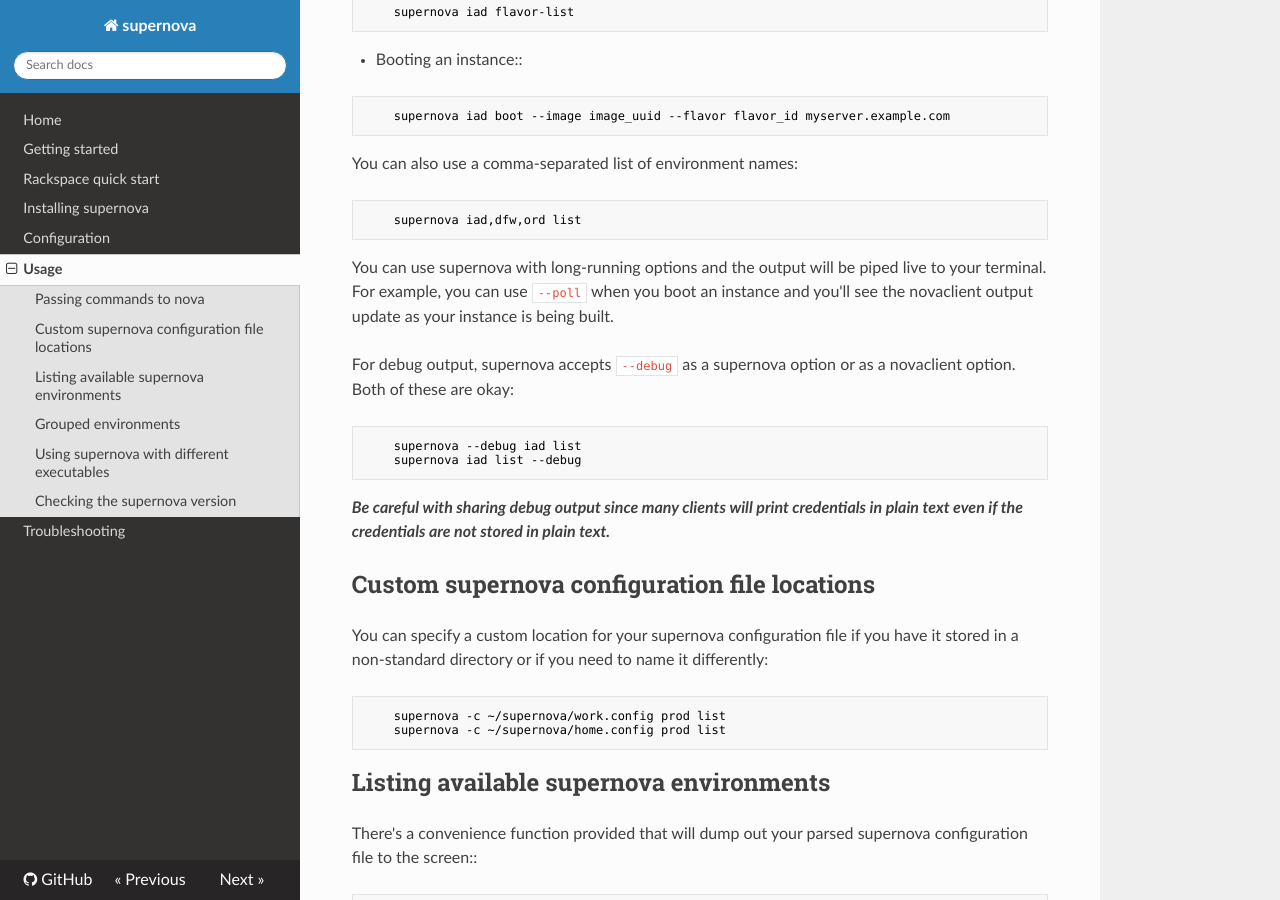
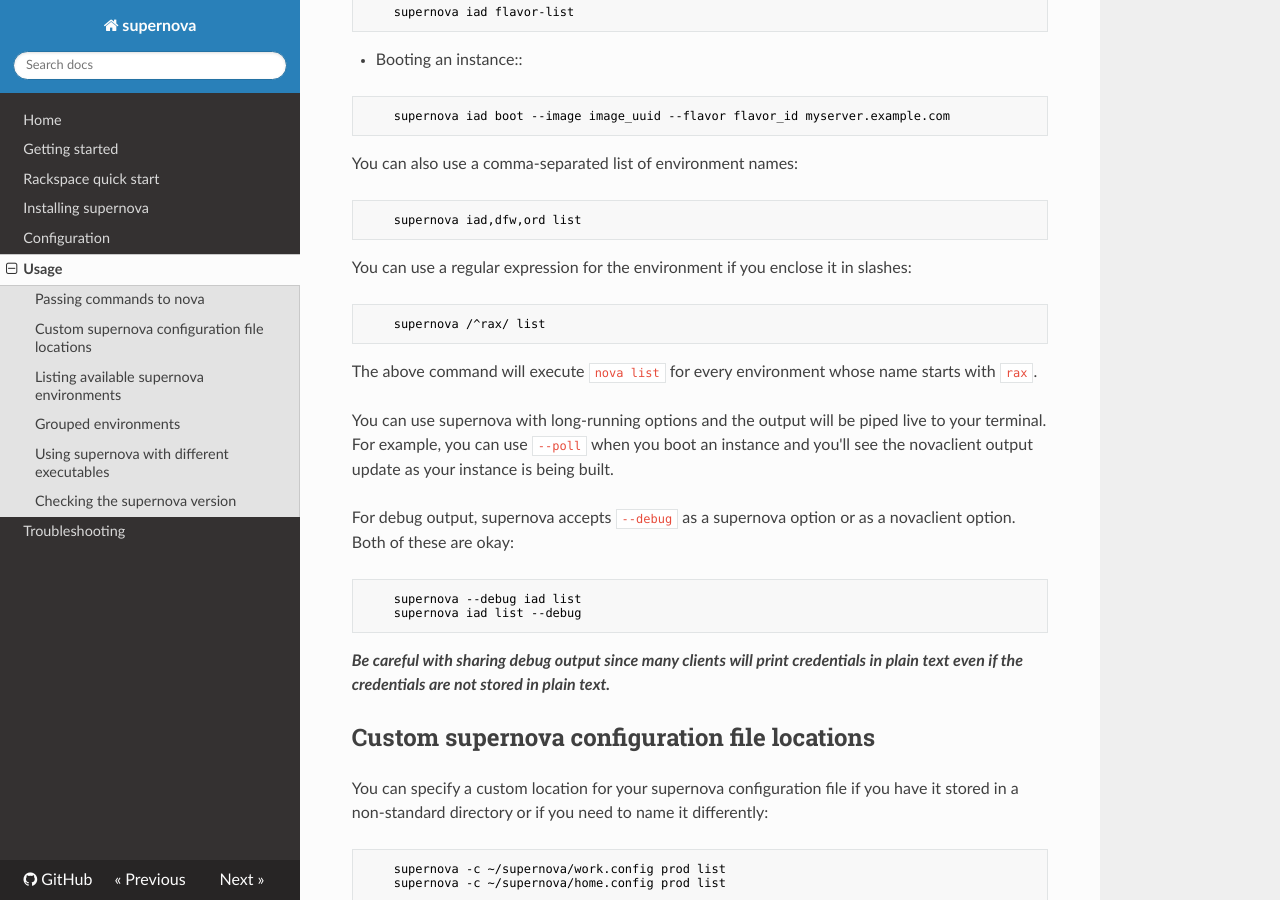
Before and after one commit to major/supernova, an MkDocs documentation site: the page built from docs/usingsupernova.md, in a window 1280 px wide and 900 px high, scrolled down 632 px. Built offline with MkDocs 1.6.1, drawn with Linux system fonts in a browser that asks for light colours; nearby versions of some CDN libraries; old or Windows-style settings are respelled for this version of MkDocs.

Commit message:
Allow regex pattern for environment name
when environment name begins and ends with a slash.

E.g.:

    supernova /^rax/ list

The above command will execute `nova list` for every environment whose
name starts with `rax`.

````diff
--- a/docs/usingsupernova.md
+++ b/docs/usingsupernova.md
@@ -37,6 +37,16 @@
 ```html
     supernova iad,dfw,ord list
 ```
+
+You can use a regular expression for the environment if you enclose it
+in slashes:
+
+```html
+    supernova /^rax/ list
+```
+
+The above command will execute `nova list` for every environment whose
+name starts with `rax`.
 
 You can use supernova with long-running options and the output will be piped live to your terminal.  For example, you can use `--poll` when you boot an instance and you'll see the novaclient output update as your instance is being built.
 
````
Also changed, not shown: 2 other files.
